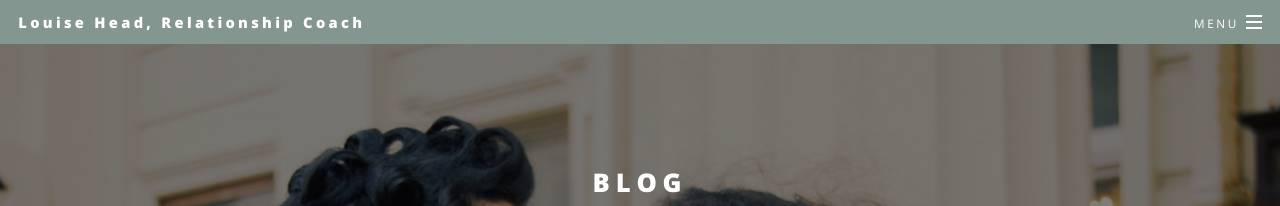
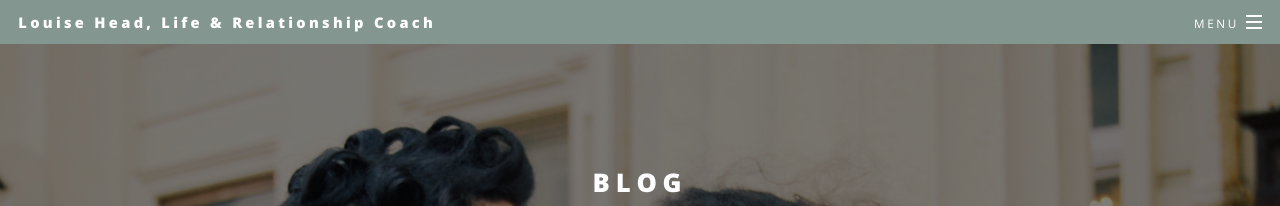
Before and after one commit to lehead/lehead.github.io, a Jekyll site: the page built from _pages/blog.html, in a window 1280 px wide. Shown: the top 206 px of the page. Built offline with Jekyll 4.4.1, drawn with Linux system fonts in a browser that asks for light colours.

Commit message:
change motto

```diff
--- a/_config.yml
+++ b/_config.yml
@@ -11,8 +11,8 @@
 # (Using that method instead of site.owner, in case your posts get cloned with your repo.)
 
 # Site settings
-title: Louise Head, Relationship Coach
-description: modern love deserves modern guidance
+title: Louise Head, Life & Relationship Coach
+description: modern life deserves modern guidance
 owner:
   name: Louise Head # or company name
   url: "http://lehead.github.io" # your URL
```
